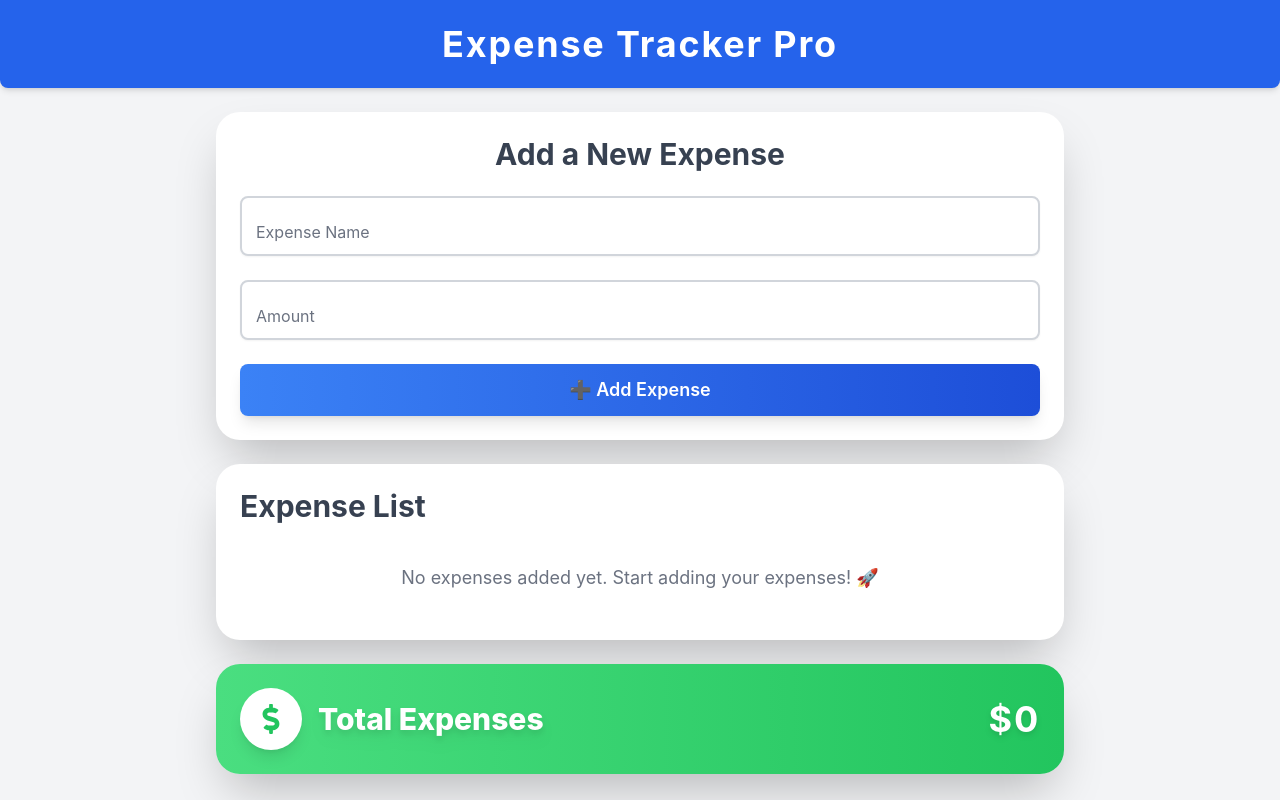
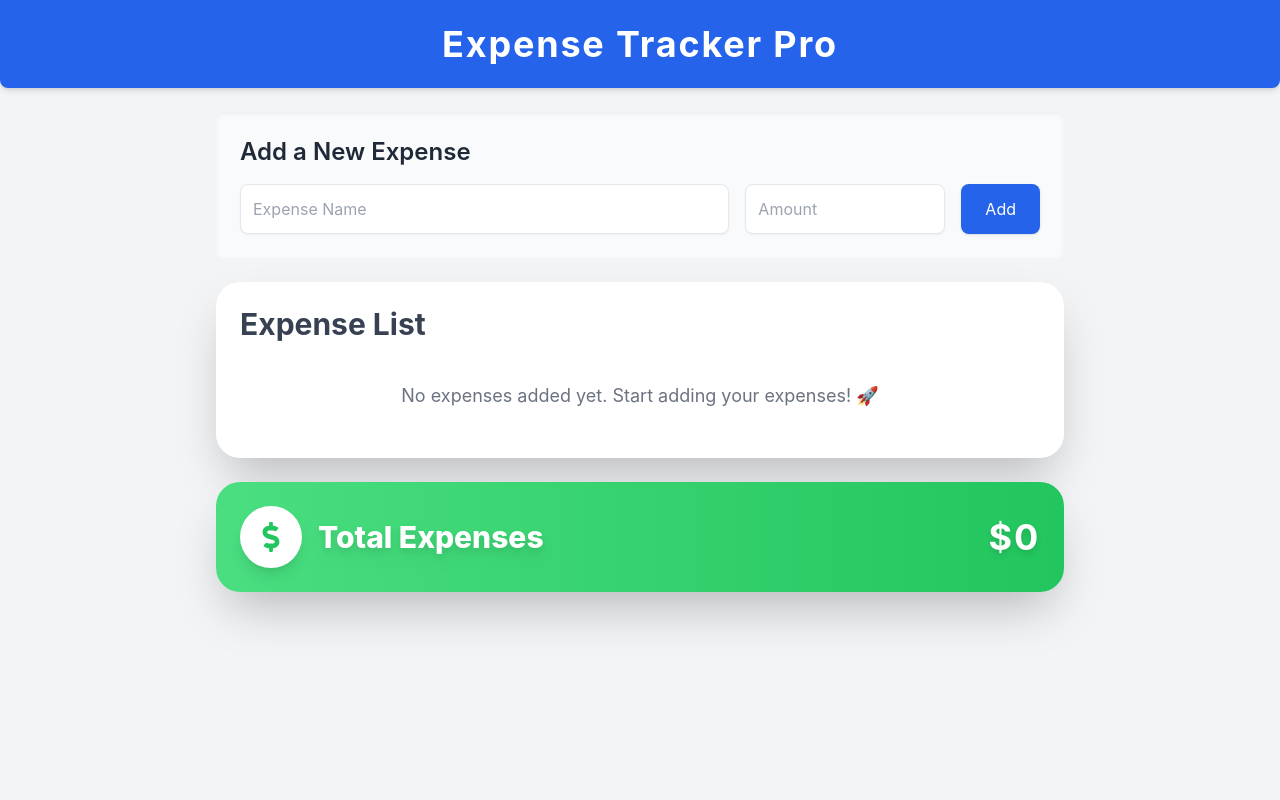
Before and after one commit to Carlosmarroquin20/expense-tracker-pro, a React (Vite) app: page / in a window 1280 px wide. Built offline with nearby package versions, Linux system fonts and the light colour scheme.

Commit message:
Add PropTypes validation for addExpense in ExpenseForm

```diff
--- a/src/components/ExpenseForm.jsx
+++ b/src/components/ExpenseForm.jsx
@@ -1,57 +1,51 @@
 import { useState } from "react";
+import PropTypes from "prop-types"; //PropTypes
 
-const ExpenseForm = () => {
-  const [expenseName, setExpenseName] = useState("");
+const ExpenseForm = ({ addExpense }) => {
+  const [name, setName] = useState("");
   const [amount, setAmount] = useState("");
 
+  const handleSubmit = (e) => {
+    e.preventDefault();
+    if (name.trim() && amount > 0) {
+      addExpense(name, amount);
+      setName("");
+      setAmount("");
+    }
+  };
+
   return (
-    <div className="p-6 bg-white shadow-2xl rounded-2xl transition-all duration-300 hover:shadow-blue-200">
-      <h2 className="text-3xl font-bold text-gray-700 mb-6 text-center">
-        Add a New Expense
-      </h2>
-      <form className="grid gap-6">
-        {/* Input: Expense Name */}
-        <div className="relative">
+    <div className="p-6 bg-gray-50 shadow-inner rounded-lg">
+      <h2 className="text-2xl font-semibold text-gray-800 mb-4">Add a New Expense</h2>
+      <form onSubmit={handleSubmit} className="flex flex-wrap gap-4">
         <input
           type="text"
-            value={expenseName}
-            onChange={(e) => setExpenseName(e.target.value)}
-            placeholder=" "
-            className="peer w-full border-2 border-gray-300 rounded-lg p-4 shadow-sm focus:outline-none focus:border-blue-500 focus:ring-2 focus:ring-blue-500 transition-all duration-300"
+          placeholder="Expense Name"
+          value={name}
+          onChange={(e) => setName(e.target.value)}
+          className="flex-1 border rounded-lg p-3 shadow-sm focus:ring-2 focus:ring-blue-500"
         />
-          <label
-            className="absolute left-4 top-4 text-gray-400 text-sm peer-placeholder-shown:top-6 peer-placeholder-shown:text-base peer-placeholder-shown:text-gray-500 peer-focus:top-1 peer-focus:text-sm peer-focus:text-blue-500 transition-all duration-200"
-          >
-            Expense Name
-          </label>
-        </div>
-
-        {/* Input: Amount */}
-        <div className="relative">
         <input
           type="number"
+          placeholder="Amount"
           value={amount}
           onChange={(e) => setAmount(e.target.value)}
-            placeholder=" "
-            className="peer w-full border-2 border-gray-300 rounded-lg p-4 shadow-sm focus:outline-none focus:border-blue-500 focus:ring-2 focus:ring-blue-500 transition-all duration-300"
+          className="w-1/4 border rounded-lg p-3 shadow-sm focus:ring-2 focus:ring-blue-500"
         />
-          <label
-            className="absolute left-4 top-4 text-gray-400 text-sm peer-placeholder-shown:top-6 peer-placeholder-shown:text-base peer-placeholder-shown:text-gray-500 peer-focus:top-1 peer-focus:text-sm peer-focus:text-blue-500 transition-all duration-200"
-          >
-            Amount
-          </label>
-        </div>
-
-        {/* Submit Button */}
         <button
           type="submit"
-          className="w-full bg-gradient-to-r from-blue-500 to-blue-700 text-white font-semibold text-lg py-3 rounded-lg shadow-lg hover:scale-105 hover:shadow-xl active:scale-95 active:shadow-md transition-all duration-300"
+          className="bg-blue-600 text-white px-6 py-3 rounded-lg shadow hover:bg-blue-700 transition"
         >
-          ➕ Add Expense
+          Add
         </button>
       </form>
     </div>
   );
 };
 
+// Agregar validación de props
+ExpenseForm.propTypes = {
+  addExpense: PropTypes.func.isRequired,
+};
+
 export default ExpenseForm;
```
Lines whose indentation alone changed are shown as unchanged.
